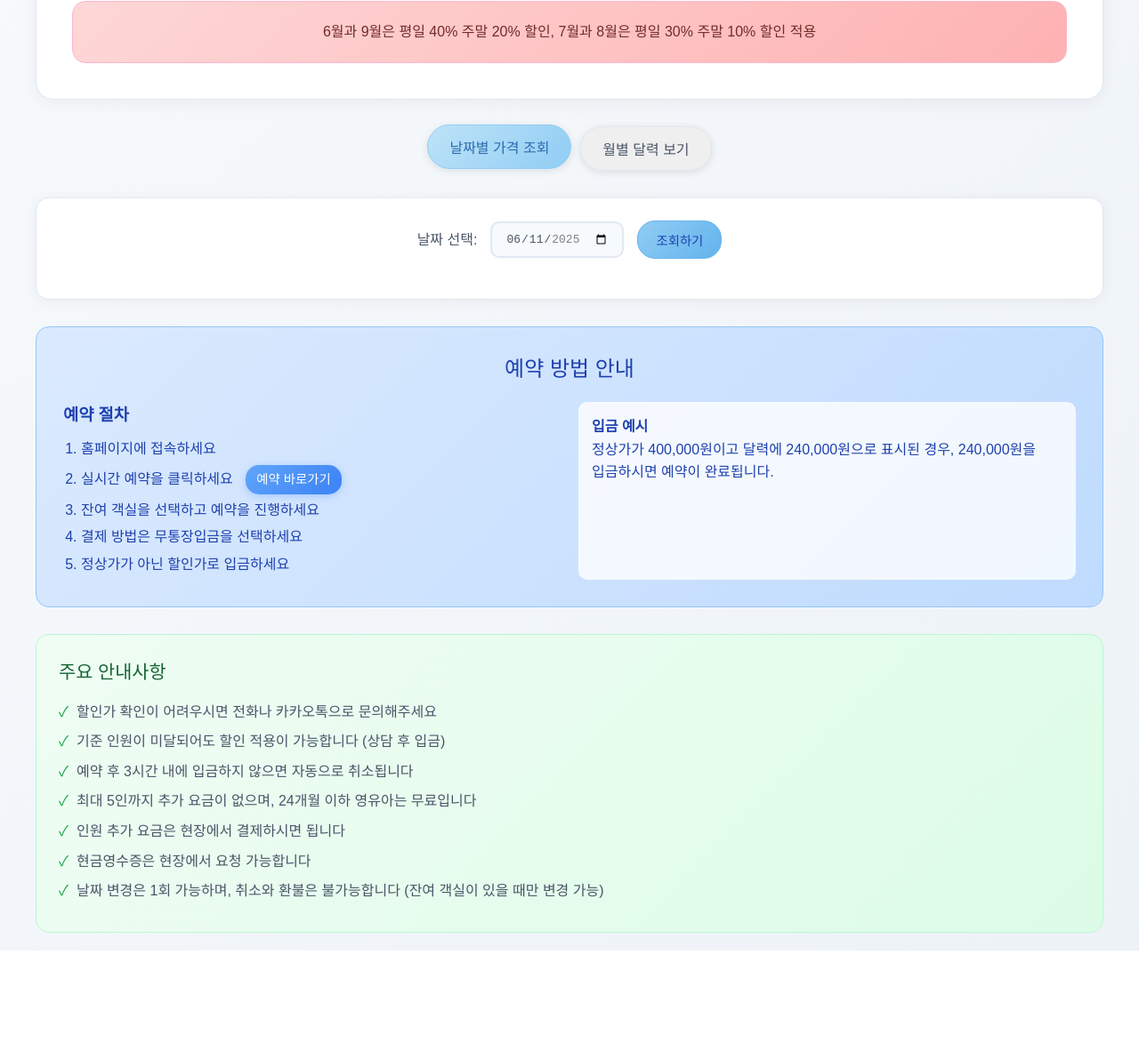
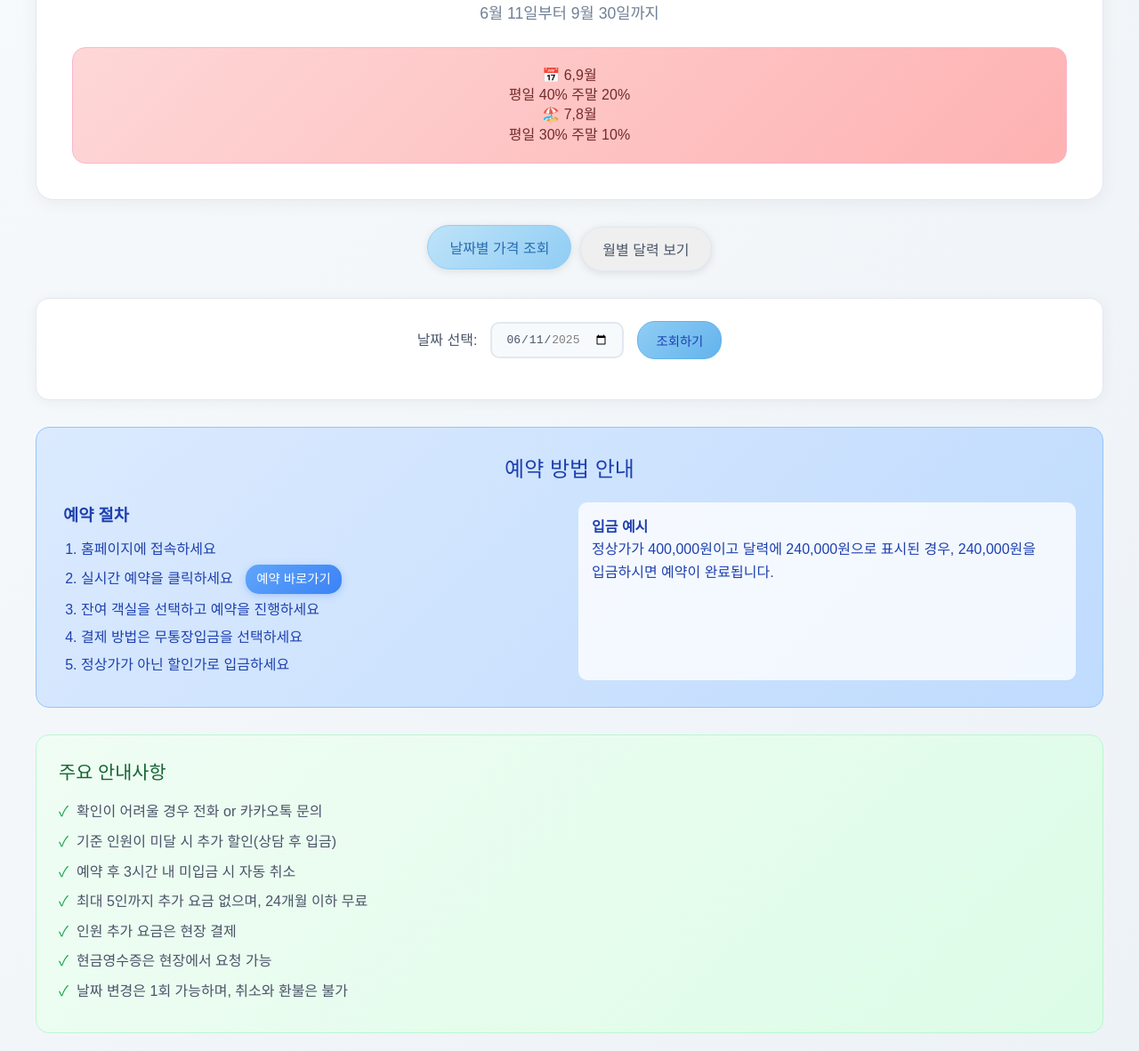
Before and after one commit to Akicora/muju_star, a plain HTML site: page index.html in a window 1280 px wide. Shown: the part 177-1359 px from the top of the page at 89% size. Before the commit the page ends 1246 px from the top, so only its background shows below. Drawn offline with Linux system fonts and the light colour scheme.

Commit message:
Update index.html

```diff
--- a/index.html
+++ b/index.html
@@ -63,23 +63,11 @@
             font-weight: 400;
             font-size: 1em;
             border: 1px solid #fbb6ce;
-            line-height: 1.8;
+            line-height: 1.4;
         }
 
         .discount-info br {
             display: block;
-        }
-
-        @media (max-width: 768px) {
-            .discount-info {
-                font-size: 0.9em;
-                padding: 15px;
-                line-height: 1.6;
-            }
-
-            .discount-info br {
-                display: none;
-            }
         }
 
         .tabs {
@@ -87,6 +75,7 @@
             justify-content: center;
             gap: 10px;
             margin-bottom: 30px;
+            flex-wrap: wrap;
         }
 
         .tab-button {
@@ -426,10 +415,13 @@
 <body>
     <div class="container">
         <div class="header">
-            <h1>무주 풀빌라 별 공구 가격표</h1>
+            <h1>🏊‍♀️ 무주 풀빌라 별<br>공구 가격표</h1>
             <div class="subtitle">6월 11일부터 9월 30일까지</div>
             <div class="discount-info">
-                6월과 9월은 평일 40% 주말 20% 할인, 7월과 8월은 평일 30% 주말 10% 할인 적용
+                📅 6,9월<br>
+                평일 40% 주말 20%<br>
+                🏖️ 7,8월<br>
+                평일 30% 주말 10%
             </div>
         </div>
 
@@ -495,13 +487,13 @@
         <div class="booking-info">
             <h3 class="info-title">주요 안내사항</h3>
             <ul class="info-list">
-                <li>할인가 확인이 어려우시면 전화나 카카오톡으로 문의해주세요</li>
-                <li>기준 인원이 미달되어도 할인 적용이 가능합니다 (상담 후 입금)</li>
-                <li>예약 후 3시간 내에 입금하지 않으면 자동으로 취소됩니다</li>
-                <li>최대 5인까지 추가 요금이 없으며, 24개월 이하 영유아는 무료입니다</li>
-                <li>인원 추가 요금은 현장에서 결제하시면 됩니다</li>
-                <li>현금영수증은 현장에서 요청 가능합니다</li>
-                <li>날짜 변경은 1회 가능하며, 취소와 환불은 불가능합니다 (잔여 객실이 있을 때만 변경 가능)</li>
+                <li>확인이 어려울 경우 전화 or 카카오톡 문의</li>
+                <li>기준 인원이 미달 시 추가 할인(상담 후 입금)</li>
+                <li>예약 후 3시간 내 미입금 시 자동 취소</li>
+                <li>최대 5인까지 추가 요금 없으며, 24개월 이하 무료</li>
+                <li>인원 추가 요금은 현장 결제</li>
+                <li>현금영수증은 현장에서 요청 가능</li>
+                <li>날짜 변경은 1회 가능하며, 취소와 환불은 불가</li>
             </ul>
         </div>
     </div>
```
